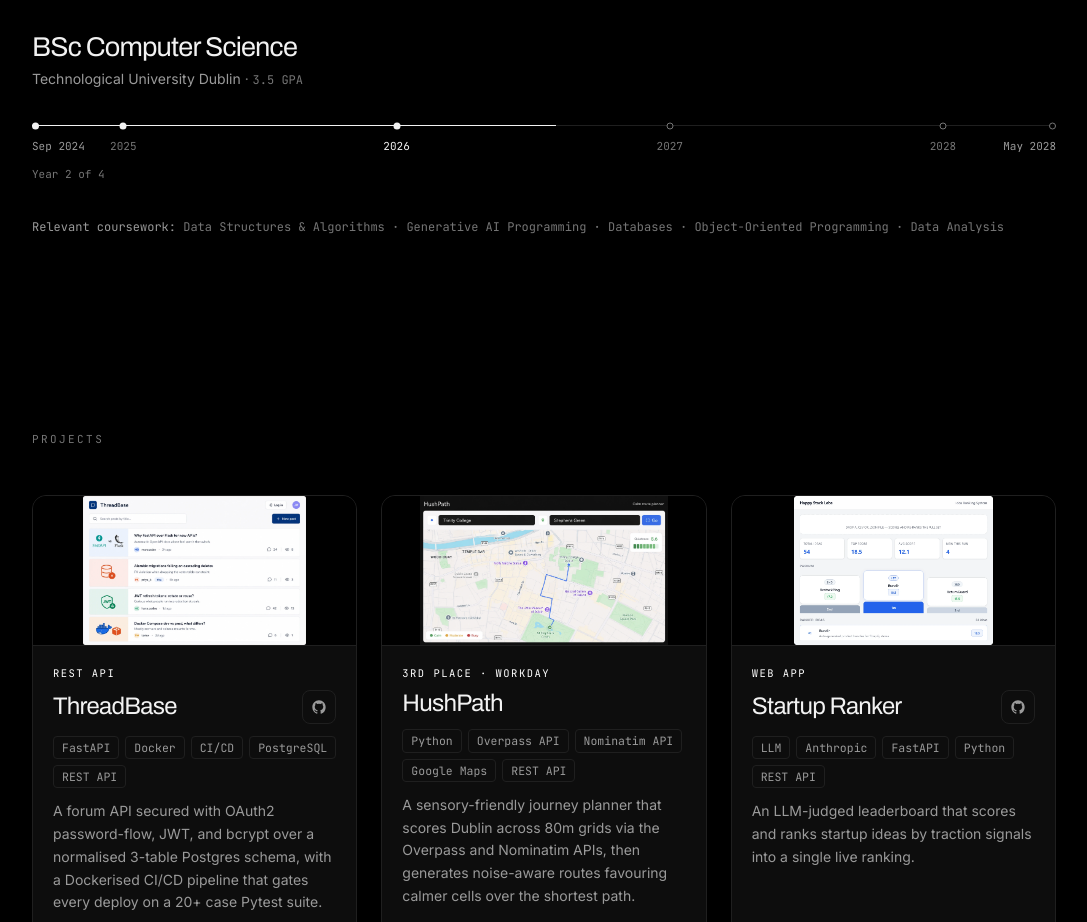
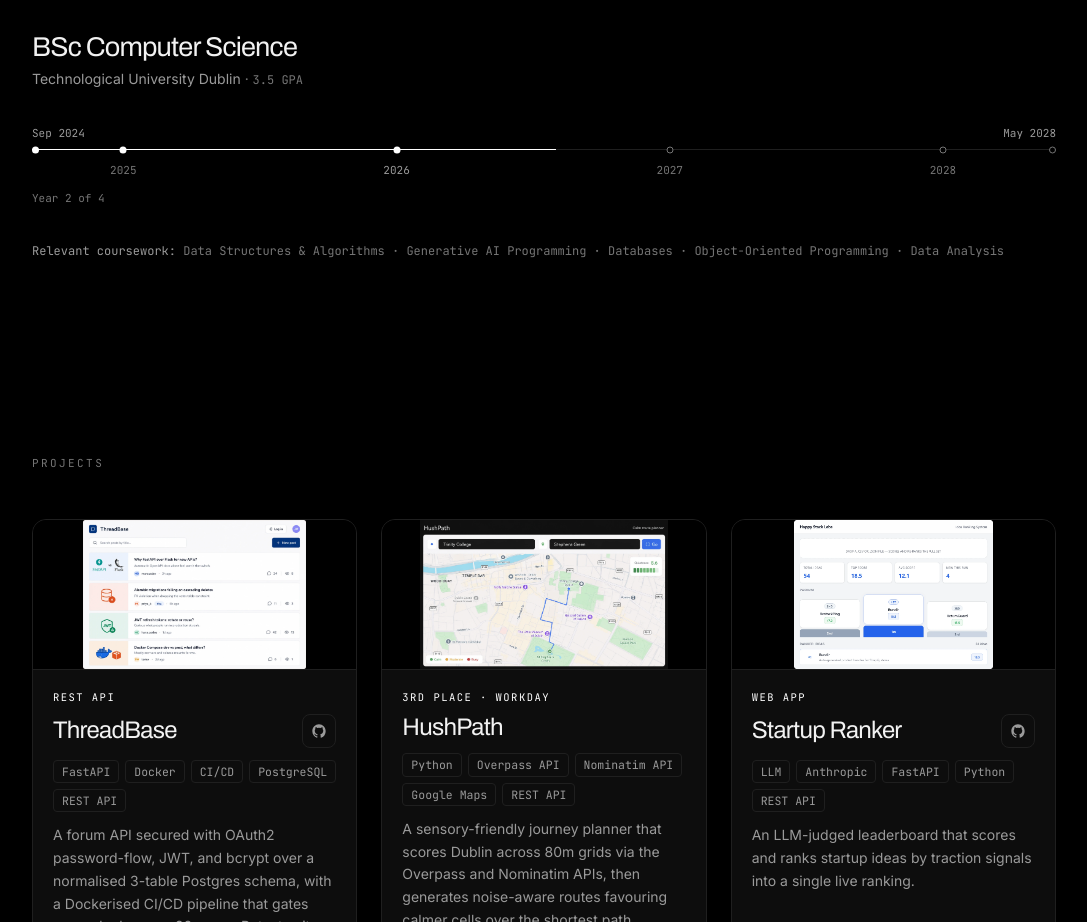
Before and after one commit to jakeoreillyy/Portfolio, a React (Vite) app: page / in a window 1280 px wide. Shown: the part 3220-4142 px from the top of the page, without its empty margins (96-1183 px from the left). Built offline with nearby package versions, Linux system fonts and the light colour scheme; no server answers.

Commit message:
optimise education section

```diff
--- a/src/components/Education.tsx
+++ b/src/components/Education.tsx
@@ -36,7 +36,7 @@ export function Education() {
 
   return (
     <Section id="education" title="Education">
-      <Reveal delay={120} className="mt-10">
+      <Reveal className="mt-10">
         <p className="font-display text-[clamp(1.3rem,2.3vw,1.7rem)] leading-[1.15] tracking-[-0.03em] text-foreground">
           BSc Computer Science
         </p>
@@ -45,24 +45,31 @@ export function Education() {
           <span className="text-faint"> · </span>
           <span className="font-mono text-xs text-faint tabular-nums">3.5 GPA</span>
         </p>
+      </Reveal>
 
+      <Reveal delay={120}>
         <div className="mt-9">
+          <div className="relative mb-2 h-4 font-mono text-[11px] tabular-nums">
+            <span className="absolute left-0 whitespace-nowrap text-muted">Sep 2024</span>
+            <span className="absolute right-0 whitespace-nowrap text-muted">May 2028</span>
+          </div>
+
           <div className="relative h-px bg-line">
             <span
               aria-hidden
-              className="absolute inset-y-0 left-0 bg-foreground"
+              className="absolute inset-y-0 left-0 bg-accent"
               style={{ width: `${progress * 100}%` }}
             />
             <span
               aria-hidden
-              className="absolute top-1/2 left-0 size-[7px] -translate-y-1/2 rounded-full bg-foreground"
+              className="absolute top-1/2 left-0 size-[7px] -translate-y-1/2 rounded-full bg-accent"
             />
             {YEARS.map((year) => (
               <span
                 key={year}
                 aria-hidden
                 className={`absolute top-1/2 size-[7px] -translate-x-1/2 -translate-y-1/2 rounded-full ${
-                  year <= currentYear ? "bg-foreground" : "border border-faint bg-background"
+                  year <= currentYear ? "bg-accent" : "border border-faint bg-background"
                 }`}
                 style={{ left: `${at(new Date(year, 0, 1)) * 100}%` }}
               />
@@ -74,26 +81,26 @@ export function Education() {
           </div>
 
           <div className="relative mt-3 h-4 font-mono text-[11px] tabular-nums">
-            <span className="absolute left-0 whitespace-nowrap text-muted">Sep 2024</span>
             {YEARS.map((year) => (
               <span
                 key={year}
                 className={`absolute hidden -translate-x-1/2 sm:inline ${
-                  year === currentYear ? "text-foreground" : "text-faint"
+                  year === currentYear ? "text-muted" : "text-faint"
                 }`}
                 style={{ left: `${at(new Date(year, 0, 1)) * 100}%` }}
               >
                 {year}
               </span>
             ))}
-            <span className="absolute right-0 whitespace-nowrap text-muted">May 2028</span>
           </div>
 
           <p className="mt-3 font-mono text-[11px] text-faint">
             Year {yearOfStudy(now)} of {TOTAL_YEARS}
           </p>
         </div>
+      </Reveal>
 
+      <Reveal delay={240}>
         <p className="mt-8 font-mono text-xs leading-loose text-faint">
           <span className="text-muted">Relevant coursework:</span> {modules.join(" · ")}
         </p>
```
